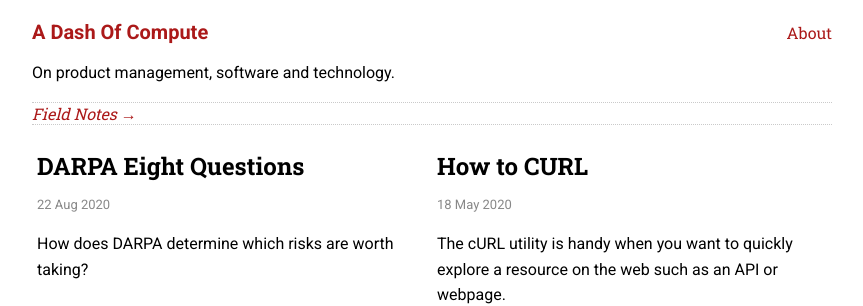
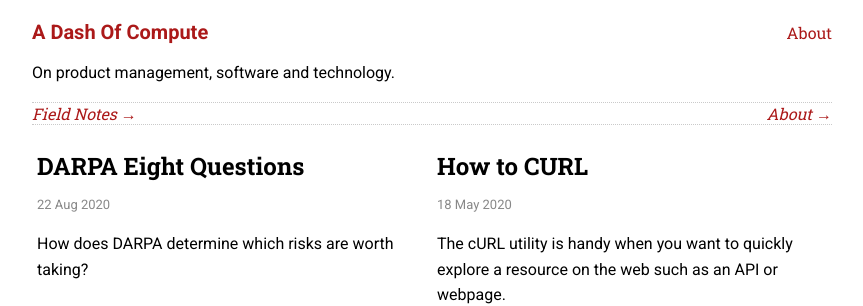
Before and after one commit to sautee/sautee.github.io, a Jekyll site: the page built from pages/index.md, in a window 1280 px wide. Shown: the top 306 px of the page, without its empty margins (208-1071 px from the left). Built offline with Jekyll 4.4.1, drawn with Linux system fonts in a browser that asks for light colours.

Commit message:
Update header.html

```diff
--- a/_includes/layout/header.html
+++ b/_includes/layout/header.html
@@ -15,6 +15,7 @@
     <nav class="topnavbar">
         <div>
             <i><a href="{{site.baseurl}}/fieldnotes" class="site-pages">Field Notes →</a></i>
+            <i><a href="{{site.baseurl}}/about" class="site-pages">About →</a></i>
         </div>
     </nav>
 </header>
```
